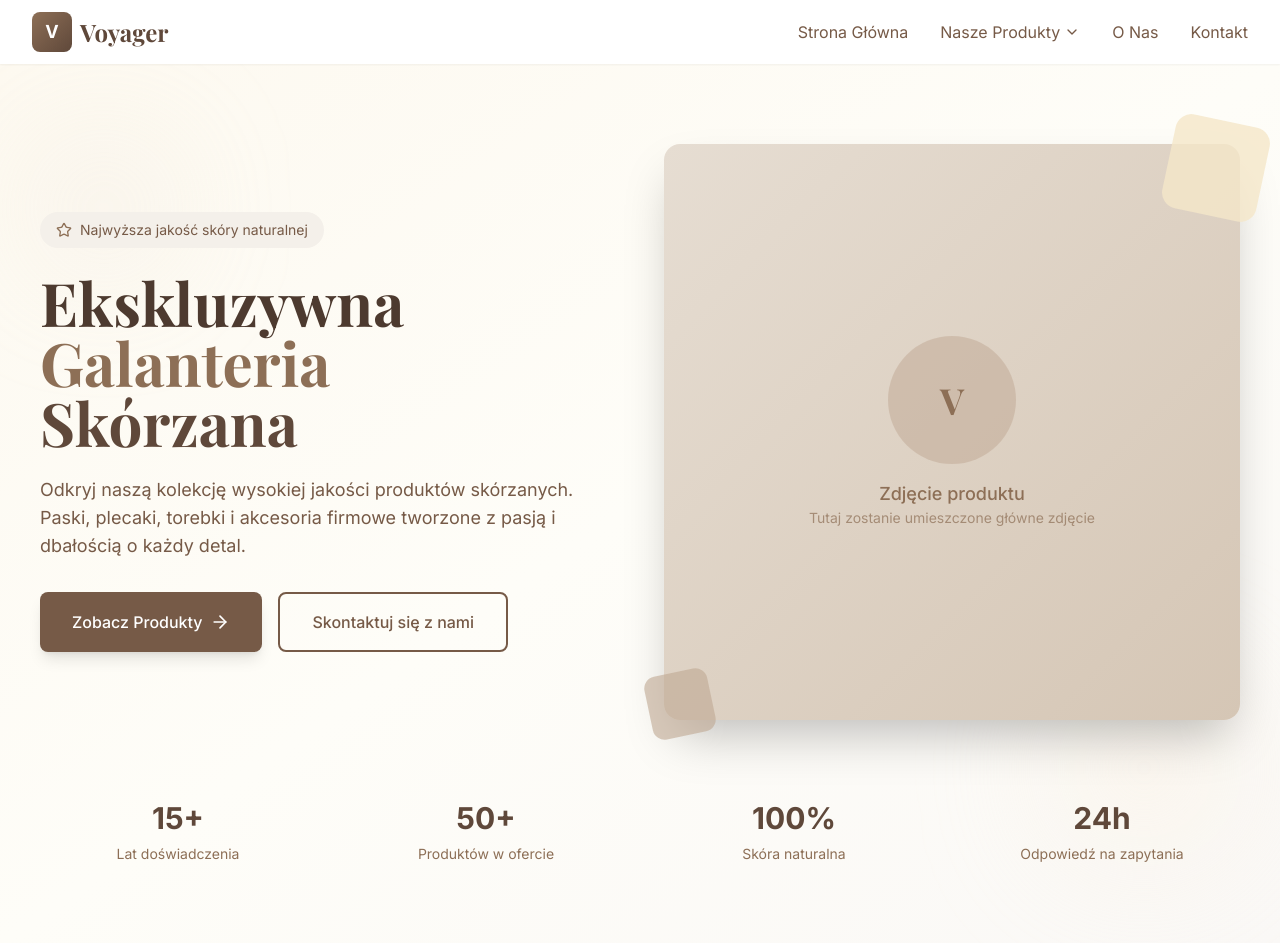
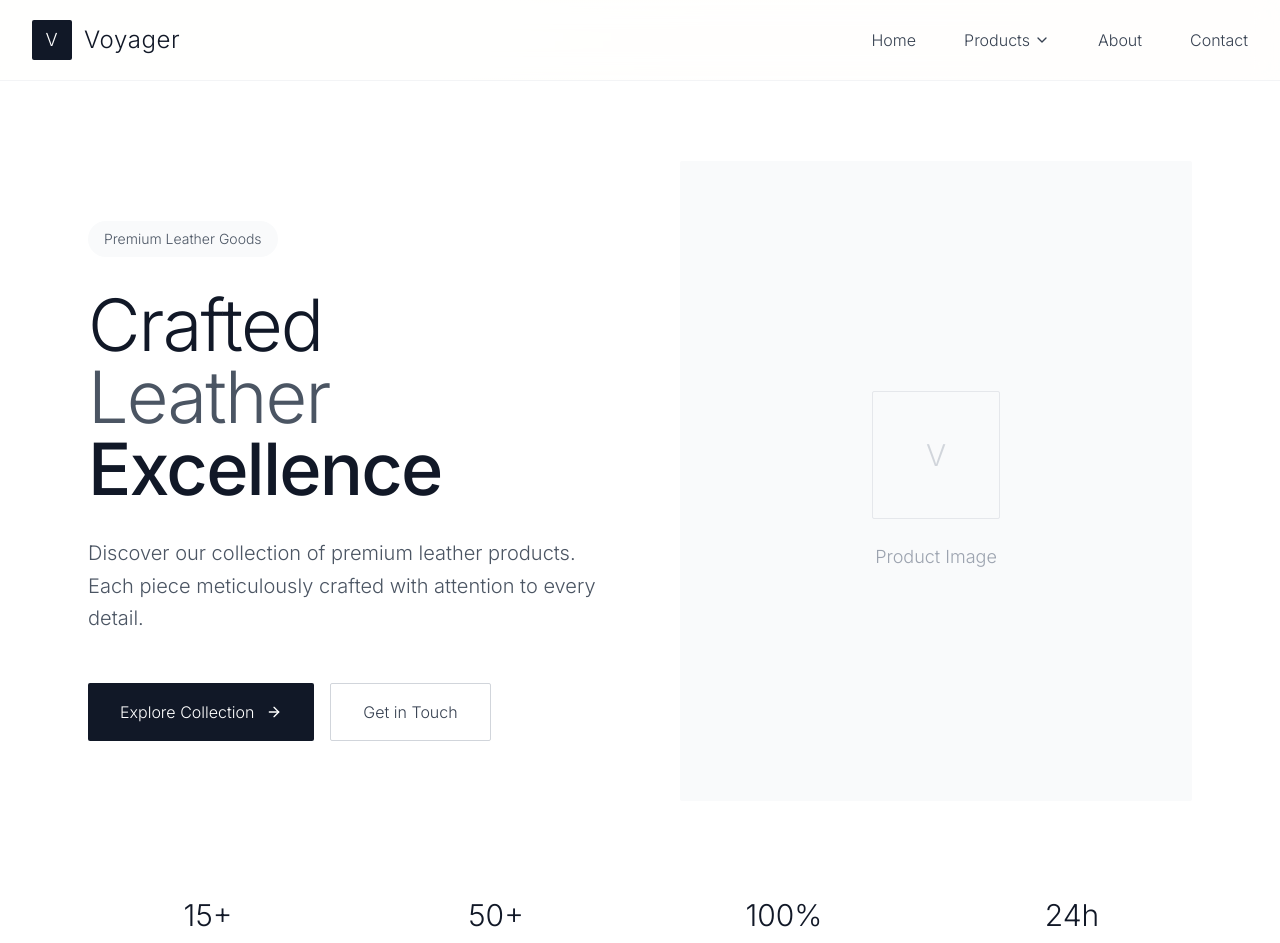
Before and after one commit to Lorexowy/voyager-leather-showcase, a Next.js app: page / in a window 1280 px wide. Shown: the top 943 px of the page. Built offline with nearby package versions, Linux system fonts and the light colour scheme; a web font is replaced by a local one.

Commit message:
poprawa designu

```diff
--- a/src/components/Header.tsx
+++ b/src/components/Header.tsx
@@ -13,87 +13,87 @@ export default function Header() {
   const toggleProducts = () => setIsProductsOpen(!isProductsOpen);
 
   return (
-    <header className="bg-white/95 backdrop-blur-sm shadow-sm sticky top-0 z-50">
+    <header className="bg-white/80 backdrop-blur-md border-b border-gray-100 sticky top-0 z-50">
       <div className="max-w-7xl mx-auto px-4 sm:px-6 lg:px-8">
-        <div className="flex justify-between items-center h-16">
-          {/* Logo */}
-          <Link href="/" className="flex items-center space-x-2">
-            <div className="w-10 h-10 bg-gradient-to-br from-brown-600 to-brown-800 rounded-lg flex items-center justify-center">
-              <span className="text-white font-bold text-lg">V</span>
+        <div className="flex justify-between items-center h-20">
+          {/* Logo - minimalistyczny */}
+          <Link href="/" className="flex items-center space-x-3">
+            <div className="w-10 h-10 bg-gray-900 rounded-sm flex items-center justify-center">
+              <span className="text-white font-light text-lg tracking-wider">V</span>
             </div>
-            <span className="text-2xl font-serif font-bold text-brown-800">Voyager</span>
+            <span className="text-2xl font-light text-gray-900 tracking-wide">Voyager</span>
           </Link>
 
-          {/* Desktop Navigation */}
-          <nav className="hidden md:flex items-center space-x-8">
-            <Link href="/" className="text-brown-700 hover:text-brown-900 transition-colors">
-              Strona Główna
+          {/* Desktop Navigation - minimalistyczny */}
+          <nav className="hidden md:flex items-center space-x-12">
+            <Link href="/" className="text-gray-700 hover:text-gray-900 transition-colors duration-200 font-light">
+              Home
             </Link>
 
-            {/* Dropdown Products */}
+            {/* Dropdown Products - czysty design */}
             <div className="relative">
               <button
                 onClick={toggleProducts}
-                className="flex items-center space-x-1 text-brown-700 hover:text-brown-900 transition-colors"
+                className="flex items-center space-x-1 text-gray-700 hover:text-gray-900 transition-colors duration-200 font-light"
               >
-                <span>Nasze Produkty</span>
+                <span>Products</span>
                 <ChevronDown className="w-4 h-4" />
               </button>
 
               {isProductsOpen && (
-                <div className="absolute top-full left-0 mt-2 w-64 bg-white rounded-lg shadow-lg border border-brown-100 py-2 z-50">
+                <div className="absolute top-full left-0 mt-3 w-80 bg-white rounded-sm shadow-2xl border border-gray-50 py-4 z-50">
                   {CATEGORIES.map((category) => (
                     <Link
                       key={category.id}
                       href={`/produkty/${category.slug}`}
-                      className="block px-4 py-3 text-sm text-brown-700 hover:bg-primary-50 hover:text-brown-900 transition-colors"
+                      className="block px-6 py-4 text-sm text-gray-700 hover:bg-gray-50 transition-colors duration-200 border-b border-gray-50 last:border-b-0"
                       onClick={() => setIsProductsOpen(false)}
                     >
                       <div className="font-medium">{category.name}</div>
-                      <div className="text-xs text-brown-500 mt-1">{category.description}</div>
+                      <div className="text-xs text-gray-500 mt-1 font-light">{category.description}</div>
                     </Link>
                   ))}
                 </div>
               )}
             </div>
 
-            <Link href="/o-nas" className="text-brown-700 hover:text-brown-900 transition-colors">
-              O Nas
+            <Link href="/o-nas" className="text-gray-700 hover:text-gray-900 transition-colors duration-200 font-light">
+              About
             </Link>
-            <Link href="/kontakt" className="text-brown-700 hover:text-brown-900 transition-colors">
-              Kontakt
+            <Link href="/kontakt" className="text-gray-700 hover:text-gray-900 transition-colors duration-200 font-light">
+              Contact
             </Link>
           </nav>
 
-          {/* Mobile menu button */}
+          {/* Mobile menu button - minimalistyczny */}
           <button
             onClick={toggleMenu}
-            className="md:hidden p-2 rounded-md text-brown-700 hover:text-brown-900 hover:bg-brown-50"
+            className="md:hidden p-2 text-gray-700 hover:text-gray-900"
           >
-            {isMenuOpen ? <X className="w-6 h-6" /> : <Menu className="w-6 h-6" />}
+            {isMenuOpen ? <X className="w-5 h-5" /> : <Menu className="w-5 h-5" />}
           </button>
         </div>
 
-        {/* Mobile Navigation */}
+        {/* Mobile Navigation - clean */}
         {isMenuOpen && (
-          <div className="md:hidden py-4 border-t border-brown-100">
-            <div className="flex flex-col space-y-4">
+          <div className="md:hidden py-6 border-t border-gray-100">
+            <div className="flex flex-col space-y-6">
               <Link
                 href="/"
-                className="text-brown-700 hover:text-brown-900 transition-colors px-2 py-1"
+                className="text-gray-700 hover:text-gray-900 transition-colors font-light"
                 onClick={() => setIsMenuOpen(false)}
               >
-                Strona Główna
+                Home
               </Link>
 
               <div>
-                <div className="text-brown-800 font-medium px-2 py-1 mb-2">Nasze Produkty</div>
-                <div className="ml-4 space-y-2">
+                <div className="text-gray-900 font-medium mb-4">Products</div>
+                <div className="ml-4 space-y-4">
                   {CATEGORIES.map((category) => (
                     <Link
                       key={category.id}
                       href={`/produkty/${category.slug}`}
-                      className="block text-sm text-brown-600 hover:text-brown-900 transition-colors px-2 py-1"
+                      className="block text-sm text-gray-600 hover:text-gray-900 transition-colors font-light"
                       onClick={() => setIsMenuOpen(false)}
                     >
                       {category.name}
@@ -104,17 +104,17 @@ export default function Header() {
 
               <Link
                 href="/o-nas"
-                className="text-brown-700 hover:text-brown-900 transition-colors px-2 py-1"
+                className="text-gray-700 hover:text-gray-900 transition-colors font-light"
                 onClick={() => setIsMenuOpen(false)}
               >
-                O Nas
+                About
               </Link>
               <Link
                 href="/kontakt"
-                className="text-brown-700 hover:text-brown-900 transition-colors px-2 py-1"
+                className="text-gray-700 hover:text-gray-900 transition-colors font-light"
                 onClick={() => setIsMenuOpen(false)}
               >
-                Kontakt
+                Contact
               </Link>
             </div>
           </div>
--- a/src/components/HeroSection.tsx
+++ b/src/components/HeroSection.tsx
@@ -1,95 +1,80 @@
 'use client';
 
-import { ArrowRight, Star } from 'lucide-react';
+import { ArrowRight } from 'lucide-react';
 import Link from 'next/link';
 
 export default function HeroSection() {
   return (
-    <section className="relative min-h-[70vh] flex items-center justify-center overflow-hidden">
-      {/* Background */}
-      <div className="absolute inset-0 bg-gradient-to-br from-primary-100 via-primary-50 to-brown-50" />
-
-      {/* Decorative elements */}
-      <div className="absolute top-20 left-10 w-32 h-32 bg-brown-200/30 rounded-full blur-3xl" />
-      <div className="absolute bottom-20 right-10 w-48 h-48 bg-primary-200/40 rounded-full blur-3xl" />
-
-      <div className="relative max-w-7xl mx-auto px-4 sm:px-6 lg:px-8 py-20">
-        <div className="grid lg:grid-cols-2 gap-12 items-center">
-          {/* Content */}
+    <section className="relative min-h-[85vh] flex items-center justify-center bg-white">
+      <div className="max-w-7xl mx-auto px-4 sm:px-6 lg:px-8 py-20">
+        <div className="grid lg:grid-cols-2 gap-20 items-center">
+          {/* Content - clean typography */}
           <div className="text-center lg:text-left">
-            <div className="inline-flex items-center space-x-2 bg-brown-100 px-4 py-2 rounded-full text-sm text-brown-700 mb-6">
-              <Star className="w-4 h-4 text-brown-600" />
-              <span>Najwyższa jakość skóry naturalnej</span>
+            <div className="inline-flex items-center px-4 py-2 bg-gray-50 rounded-full text-sm text-gray-600 mb-8 font-light">
+              Premium Leather Goods
             </div>
 
-            <h1 className="text-5xl lg:text-6xl font-serif font-bold text-brown-900 mb-6 leading-tight">
-              Ekskluzywna
-              <span className="text-brown-600 block">Galanteria</span>
-              <span className="text-brown-800">Skórzana</span>
+            <h1 className="text-6xl lg:text-7xl font-light text-gray-900 mb-8 leading-none tracking-tight">
+              Crafted
+              <span className="block font-light text-gray-600">Leather</span>
+              <span className="block font-medium">Excellence</span>
             </h1>
 
-            <p className="text-lg text-brown-700 mb-8 max-w-xl">
-              Odkryj naszą kolekcję wysokiej jakości produktów skórzanych.
-              Paski, plecaki, torebki i akcesoria firmowe tworzone z pasją
-              i dbałością o każdy detal.
+            <p className="text-xl text-gray-600 mb-12 max-w-lg font-light leading-relaxed">
+              Discover our collection of premium leather products.
+              Each piece meticulously crafted with attention to every detail.
             </p>
 
             <div className="flex flex-col sm:flex-row gap-4 justify-center lg:justify-start">
               <Link
                 href="/produkty"
-                className="inline-flex items-center justify-center px-8 py-4 bg-brown-700 text-white rounded-lg hover:bg-brown-800 transition-all duration-300 group shadow-lg hover:shadow-xl"
+                className="inline-flex items-center justify-center px-8 py-4 bg-gray-900 text-white font-light rounded-sm hover:bg-gray-800 transition-all duration-300 group"
               >
-                <span className="font-medium">Zobacz Produkty</span>
-                <ArrowRight className="w-5 h-5 ml-2 group-hover:translate-x-1 transition-transform" />
+                <span>Explore Collection</span>
+                <ArrowRight className="w-4 h-4 ml-3 group-hover:translate-x-1 transition-transform duration-300" />
               </Link>
 
               <Link
                 href="/kontakt"
-                className="inline-flex items-center justify-center px-8 py-4 border-2 border-brown-700 text-brown-700 rounded-lg hover:bg-brown-700 hover:text-white transition-all duration-300"
+                className="inline-flex items-center justify-center px-8 py-4 border border-gray-300 text-gray-700 font-light rounded-sm hover:border-gray-900 hover:text-gray-900 transition-all duration-300"
               >
-                <span className="font-medium">Skontaktuj się z nami</span>
+                Get in Touch
               </Link>
             </div>
           </div>
 
-          {/* Image placeholder */}
+          {/* Image - minimalistyczny placeholder */}
           <div className="relative">
-            <div className="aspect-square bg-gradient-to-br from-brown-200 to-brown-300 rounded-2xl shadow-2xl relative overflow-hidden">
-              {/* Placeholder for main product image */}
+            <div className="aspect-[4/5] bg-gray-50 rounded-sm relative overflow-hidden">
               <div className="absolute inset-0 flex items-center justify-center">
-                <div className="text-center text-brown-600">
-                  <div className="w-32 h-32 mx-auto mb-4 bg-brown-400/50 rounded-full flex items-center justify-center">
-                    <span className="text-4xl font-serif font-bold">V</span>
+                <div className="text-center text-gray-400">
+                  <div className="w-32 h-32 mx-auto mb-6 border border-gray-200 rounded-sm flex items-center justify-center">
+                    <span className="text-3xl font-light text-gray-300">V</span>
                   </div>
-                  <p className="text-lg font-medium">Zdjęcie produktu</p>
-                  <p className="text-sm opacity-70">Tutaj zostanie umieszczone główne zdjęcie</p>
+                  <p className="text-lg font-light text-gray-400">Product Image</p>
                 </div>
               </div>
             </div>
-
-            {/* Floating elements */}
-            <div className="absolute -top-6 -right-6 w-24 h-24 bg-primary-300 rounded-2xl rotate-12 opacity-80" />
-            <div className="absolute -bottom-4 -left-4 w-16 h-16 bg-brown-400 rounded-xl -rotate-12 opacity-60" />
           </div>
         </div>
 
-        {/* Stats */}
-        <div className="mt-20 grid grid-cols-2 md:grid-cols-4 gap-8 text-center">
-          <div>
-            <div className="text-3xl font-bold text-brown-800 mb-2">15+</div>
-            <div className="text-brown-600 text-sm">Lat doświadczenia</div>
+        {/* Stats - minimalistyczne */}
+        <div className="mt-24 grid grid-cols-2 md:grid-cols-4 gap-12">
+          <div className="text-center">
+            <div className="text-3xl font-light text-gray-900 mb-2">15+</div>
+            <div className="text-gray-600 text-sm font-light uppercase tracking-wider">Years Experience</div>
           </div>
-          <div>
-            <div className="text-3xl font-bold text-brown-800 mb-2">50+</div>
-            <div className="text-brown-600 text-sm">Produktów w ofercie</div>
+          <div className="text-center">
+            <div className="text-3xl font-light text-gray-900 mb-2">50+</div>
+            <div className="text-gray-600 text-sm font-light uppercase tracking-wider">Products</div>
           </div>
-          <div>
-            <div className="text-3xl font-bold text-brown-800 mb-2">100%</div>
-            <div className="text-brown-600 text-sm">Skóra naturalna</div>
+          <div className="text-center">
+            <div className="text-3xl font-light text-gray-900 mb-2">100%</div>
+            <div className="text-gray-600 text-sm font-light uppercase tracking-wider">Natural Leather</div>
           </div>
-          <div>
-            <div className="text-3xl font-bold text-brown-800 mb-2">24h</div>
-            <div className="text-brown-600 text-sm">Odpowiedź na zapytania</div>
+          <div className="text-center">
+            <div className="text-3xl font-light text-gray-900 mb-2">24h</div>
+            <div className="text-gray-600 text-sm font-light uppercase tracking-wider">Response Time</div>
           </div>
         </div>
       </div>
--- a/src/components/ProductCard.tsx
+++ b/src/components/ProductCard.tsx
@@ -2,7 +2,7 @@
 
 import { useState } from 'react';
 import Link from 'next/link';
-import { ArrowRight, Eye, Heart } from 'lucide-react';
+import { ArrowRight, Eye } from 'lucide-react';
 import { Product } from '@/types';
 
 interface ProductCardProps {
@@ -14,10 +14,10 @@ export default function ProductCard({ product }: ProductCardProps) {
 
   const getCategoryDisplayName = (category: string) => {
     switch (category) {
-      case 'torebki': return 'Torebka';
-      case 'plecaki': return 'Plecak';
-      case 'paski': return 'Pasek';
-      case 'personalizacja': return 'Personalizacja';
+      case 'torebki': return 'Bag';
+      case 'plecaki': return 'Backpack';
+      case 'paski': return 'Belt';
+      case 'personalizacja': return 'Custom';
       case 'as-aleksandra-sopel': return 'AS Premium';
       default: return category;
     }
@@ -27,128 +27,117 @@ export default function ProductCard({ product }: ProductCardProps) {
 
   return (
     <div
-      className="group relative bg-white rounded-2xl shadow-lg hover:shadow-2xl transition-all duration-500 overflow-hidden"
+      className="group relative bg-white border border-gray-100 hover:border-gray-200 transition-all duration-500"
       onMouseEnter={() => setIsHovered(true)}
       onMouseLeave={() => setIsHovered(false)}
     >
-      {/* Special badge for AS products */}
+      {/* Special badge - minimalistyczny */}
       {isSpecial && (
-        <div className="absolute top-4 left-4 z-10 bg-accent-600 text-white px-3 py-1 rounded-full text-xs font-medium">
-          AS Premium
+        <div className="absolute top-4 left-4 z-10 bg-gray-900 text-white px-3 py-1 text-xs font-light uppercase tracking-wider">
+          Premium
         </div>
       )}
 
-      {/* Wishlist button */}
-      <button className="absolute top-4 right-4 z-10 p-2 bg-white/80 backdrop-blur-sm rounded-full opacity-0 group-hover:opacity-100 transition-opacity duration-300 hover:bg-white">
-        <Heart className="w-4 h-4 text-brown-700" />
-      </button>
-
-      {/* Image */}
-      <div className="aspect-square bg-gradient-to-br from-brown-100 to-brown-200 relative overflow-hidden">
+      {/* Image - clean */}
+      <div className="aspect-square bg-gray-50 relative overflow-hidden">
         <div className="absolute inset-0 flex items-center justify-center">
-          <div className="text-center text-brown-600">
-            <div className="w-20 h-20 mx-auto mb-2 bg-brown-300/50 rounded-full flex items-center justify-center">
-              <span className="text-2xl font-serif font-bold">
+          <div className="text-center text-gray-300">
+            <div className="w-16 h-16 mx-auto mb-3 border border-gray-200 flex items-center justify-center">
+              <span className="text-xl font-light text-gray-400">
                 {product.name.charAt(0)}
               </span>
             </div>
-            <p className="text-xs opacity-70">Zdjęcie produktu</p>
+            <p className="text-xs font-light text-gray-400 uppercase tracking-wider">Product Image</p>
           </div>
         </div>
 
-        {/* Hover overlay */}
-        <div className={`absolute inset-0 bg-black/40 transition-opacity duration-300 ${
+        {/* Hover overlay - subtle */}
+        <div className={`absolute inset-0 bg-black/5 transition-opacity duration-500 ${
           isHovered ? 'opacity-100' : 'opacity-0'
         }`}>
           <div className="absolute inset-0 flex items-center justify-center">
             <Link
               href={`/produkty/szczegoly/${product.id}`}
-              className="p-3 bg-white rounded-full hover:bg-primary-50 transition-colors"
+              className="p-3 bg-white border border-gray-200 hover:border-gray-900 transition-all duration-300"
             >
-              <Eye className="w-5 h-5 text-brown-700" />
+              <Eye className="w-4 h-4 text-gray-700" />
             </Link>
           </div>
         </div>
 
-        {/* Multiple images indicator */}
+        {/* Multiple images indicator - minimalistyczny */}
         {product.images.length > 1 && (
-          <div className="absolute bottom-3 left-3 flex space-x-1">
-            {product.images.slice(0, 4).map((_, index) => (
+          <div className="absolute bottom-4 left-4 flex space-x-1">
+            {product.images.slice(0, 3).map((_, index) => (
               <div
                 key={index}
-                className="w-2 h-2 bg-white/60 rounded-full"
+                className="w-1.5 h-1.5 bg-gray-400 rounded-full"
               />
             ))}
-            {product.images.length > 4 && (
-              <div className="text-white/80 text-xs ml-1">+{product.images.length - 4}</div>
+            {product.images.length > 3 && (
+              <div className="text-gray-400 text-xs ml-2 font-light">+{product.images.length - 3}</div>
             )}
           </div>
         )}
       </div>
 
-      {/* Content */}
+      {/* Content - clean typography */}
       <div className="p-6">
-        {/* Category badge */}
-        <div className="mb-3">
-          <span className={`text-xs px-2 py-1 rounded-full ${
-            isSpecial
-              ? 'bg-accent-100 text-accent-700'
-              : 'bg-brown-100 text-brown-700'
-          }`}>
+        {/* Category badge - minimal */}
+        <div className="mb-4">
+          <span className="text-xs text-gray-500 font-light uppercase tracking-wider">
             {getCategoryDisplayName(product.category)}
           </span>
         </div>
 
         {/* Product name */}
-        <h3 className="text-lg font-bold text-brown-900 mb-2 group-hover:text-brown-700 transition-colors line-clamp-1">
+        <h3 className="text-lg font-light text-gray-900 mb-3 group-hover:text-gray-700 transition-colors">
           {product.name}
         </h3>
 
         {/* Description */}
-        <p className="text-sm text-brown-600 mb-4 line-clamp-2 leading-relaxed">
+        <p className="text-sm text-gray-600 mb-6 leading-relaxed font-light line-clamp-2">
           {product.description}
         </p>
 
-        {/* Product details */}
-        <div className="space-y-2 text-xs text-brown-500 mb-6">
+        {/* Product details - minimal */}
+        <div className="space-y-2 text-xs text-gray-500 mb-8 font-light">
           <div>
-            <span className="font-medium">Wymiary:</span> {product.dimensions}
+            <span className="uppercase tracking-wider">Size:</span> {product.dimensions}
           </div>
           <div>
-            <span className="font-medium">Dostępne kolory:</span>
-            <div className="flex flex-wrap gap-1 mt-1">
+            <span className="uppercase tracking-wider">Colors:</span>
+            <div className="inline-flex gap-1 ml-2">
               {product.availableColors.slice(0, 3).map((color, index) => (
                 <span
                   key={index}
-                  className="px-2 py-0.5 bg-brown-50 text-brown-600 rounded text-xs"
+                  className="text-gray-600"
                 >
-                  {color}
+                  {color}{index < Math.min(product.availableColors.length, 3) - 1 ? ', ' : ''}
                 </span>
               ))}
               {product.availableColors.length > 3 && (
-                <span className="px-2 py-0.5 bg-brown-50 text-brown-600 rounded text-xs">
-                  +{product.availableColors.length - 3}
-                </span>
+                <span className="text-gray-400">+{product.availableColors.length - 3}</span>
               )}
             </div>
           </div>
         </div>
 
-        {/* Action buttons */}
-        <div className="flex gap-2">
+        {/* Action buttons - minimal */}
+        <div className="flex gap-3">
           <Link
             href={`/produkty/szczegoly/${product.id}`}
-            className="flex-1 inline-flex items-center justify-center px-4 py-3 border-2 border-brown-200 text-brown-700 text-sm font-medium rounded-lg hover:border-brown-300 hover:bg-brown-50 transition-all duration-300"
+            className="flex-1 text-center py-3 border border-gray-200 text-gray-700 text-sm font-light hover:border-gray-900 hover:text-gray-900 transition-all duration-300 uppercase tracking-wider"
           >
-            Zobacz szczegóły
+            View Details
           </Link>
 
           <Link
             href={`/kontakt?product=${product.id}`}
-            className="flex-1 inline-flex items-center justify-center px-4 py-3 bg-brown-700 text-white text-sm font-medium rounded-lg hover:bg-brown-800 transition-all duration-300 group/btn"
+            className="flex-1 text-center py-3 bg-gray-900 text-white text-sm font-light hover:bg-gray-800 transition-all duration-300 group/btn uppercase tracking-wider"
           >
-            <span>Zapytaj</span>
-            <ArrowRight className="w-4 h-4 ml-1 group-hover/btn:translate-x-1 transition-transform" />
+            <span>Inquire</span>
+            <ArrowRight className="w-3 h-3 ml-2 inline group-hover/btn:translate-x-1 transition-transform duration-300" />
           </Link>
         </div>
       </div>
```
